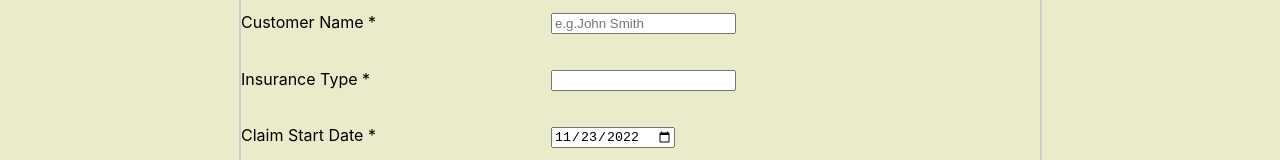
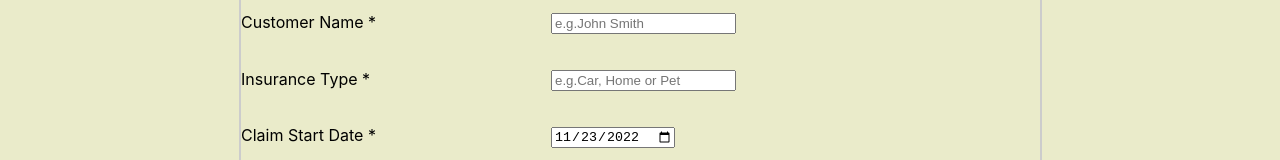
Before and after one commit to vanessa-fullstack/quick-claims, a React (Create React App) app: page /newclaim in a window 1280 px wide. Shown: the part 279-439 px from the top of the page. Built offline with nearby package versions, Linux system fonts and the light colour scheme.

Commit message:
fixing address box in new claim

```diff
--- a/src/components/NewClaim/NewClaim.js
+++ b/src/components/NewClaim/NewClaim.js
@@ -58,7 +58,7 @@ const NewClaim = () => {
 
     const initialNewClaimState = {customerName : "", insuranceType : "",
     date : new Date().toISOString().slice(0,10), amount : "",
-    reason : "", description : "", address : "", makeOfVehicle : "", modelOfVehicle : "",
+    reason : "", description : "", status : "Active", address : "", makeOfVehicle : "", modelOfVehicle : "",
     yearOfManufacture : "", animal : "", breed : ""}
 
     const formReducer = (state, data) => {
@@ -110,14 +110,7 @@ const NewClaim = () => {
             </p>
             <p>
                 <label htmlFor="insuranceType">Insurance Type *</label>
-                {/* <ClaimsSelector value={newClaim.insuranceType} changeCountry={changeCountry} /> */}
-                <input type="text" id="insuranceType" value={newClaim.insuranceType} onChange={handleChange} />
-                {/* <select name="insuranceType" id="insuranceType">
-                <option value="PleaseSelect" disabled selected>Please Select</option>
-                <option value="Property">Property</option>
-                <option value="Motor">Motor</option>
-                <option value="Pet">Pet</option>
-                </select>*/}
+                <input type="text" id="insuranceType" placeholder='e.g.Car, Home or Pet' value={newClaim.insuranceType} onChange={handleChange} />
             </p>
             <p>
                 <label htmlFor="date">Claim Start Date *</label>
@@ -143,8 +136,8 @@ const NewClaim = () => {
             <div className='property'>
                 <h3 id="propSection" onClick={hidePropertySection}>&gt;Property Insurance Claims Only</h3>
                 <ul id="property">
-                <label id="address" htmlFor="address">Address of Property Affected</label>
-                <input type="text" name="address" id="addressInput" placeholder="e.g. 123 Main Street" value={newClaim.address} onChange={handleChange}/>
+                <label htmlFor="address">Address of Property Affected</label>
+                <input type="text" name="address" id="address" placeholder="e.g. 123 Main Street" value={newClaim.address} onChange={handleChange}/>
                 </ul>
             </div>
 
```
